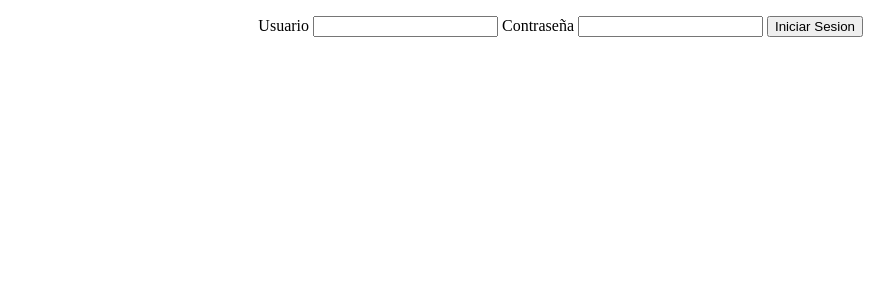
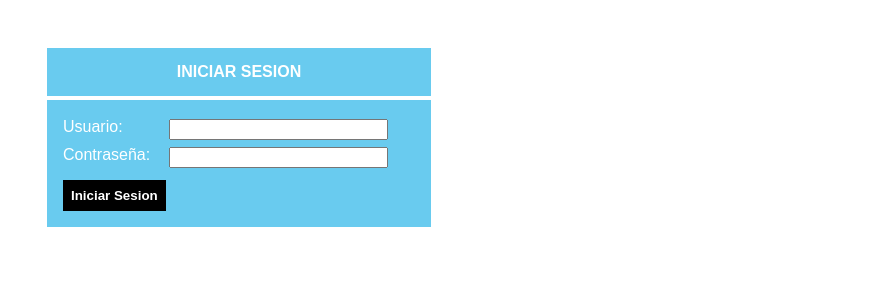
Before and after one commit to amirghin/videoclub, a PHP site: page /login.php in a window 1280 px wide. Shown: the top 300 px of the page, without its empty margins (401-1280 px from the left). Run offline with PHP 8.4, Linux system fonts and the light colour scheme; data that the repository does not hold is empty.

Commit message:
actualizaciones

```diff
--- a/css/estilos.css
+++ b/css/estilos.css
@@ -30,6 +30,7 @@ footer, header, hgroup, menu, nav, section {
 }
 body {
 	line-height: 1;
+	font-family: Arial;
 }
 ol, ul {
 	list-style: none;
@@ -47,8 +48,101 @@ table {
 	border-spacing: 0;
 }
 
+a{
+    text-decoration: none;
+    color: #fff;
+    display: block;
+}
+
+.error{
+	color: #ff0033;
+	padding: 0.3em 0;
+}
+
+/*-------Login--------*/
+
+
+.login_section{
+	width: 30%;
+	margin: 0 auto;
+	background: #69cbef;
+	color: #fff;
+	margin-top: 3em;
+}
+
+.login_section h1{
+	padding: 1em;
+	text-align: center;
+	color: #fff;
+	font-weight: bold;
+	border-bottom: 4px solid #fff;
+	text-transform: uppercase;
+}
 
 .login{
-    float: right;
+    /*float: right;*/
     padding: 1em;
 }
+
+.login .filas{
+	display: block;
+	clear: both;
+	width: 100%;
+	overflow: hidden;
+	padding: 0.2em 0;
+}
+
+.login .filas label{
+	width : 30%;
+	float: left;
+}
+
+.login .filas input{
+	float: left;
+	width: 60%;
+}
+
+.button{
+	background: #000;
+	color: #fff;
+	border: none;
+	padding: 0.6em;
+	font-weight: bold;
+}
+
+/*-------Accordeon --------*/
+
+.accordeon{
+    overflow: hidden;
+    width: 20%;
+}
+
+.accordeon li{
+    display: block;
+    background: #7B1FA2;
+
+}
+
+.accordeon li a{
+    padding: 10px;
+    display: block;
+     border-bottom: 2px solid #fff;
+}
+
+.accordeon li a span{
+    float: right;
+}
+
+.accordeon .showMenu li{
+    display: block;
+    background:#9C27B0;
+
+}
+
+.accordeon .showMenu li a{
+    border: none
+}
+
+.accordeon li .hiddenMenu{
+    display: none;
+}
--- a/login.php
+++ b/login.php
@@ -8,18 +8,18 @@ if (isset($_POST['usuario'], $_POST['password'])){
 	$usuario = new usuarios_administradores;
 	$existencia = $usuario->existencia_usuario($_POST['usuario'], $conexion);
 	$contrasenas_iguales = $usuario->validar_contrasena($_POST['usuario'], $_POST['password'], $conexion);
-
+	$message = "";
 	if($existencia AND $contrasenas_iguales){
 		echo "usuario y contrasena correctos";
+		header ("Location: pagina_inicio.php");
 
 	} elseif($existencia) {
 		echo "contrasena incorrecta";
 
 	} else {
-		echo "el usuario no existe";
+		$message = "El usuario no existe";
+		//echo "el usuario no existe";
 	}
-
-
 }
 
 ?>
@@ -33,16 +33,25 @@ if (isset($_POST['usuario'], $_POST['password'])){
 </head>
 
 <body>
-	<form method="POST">
-		<fieldset class="login">
-		    <label for="usuario">Usuario</label>
-		    <input type="text" name="usuario" id="usuario">
-		    <label for="password">Contrase&ntilde;a</label>
-		    <input type="password" name="password" id="password">
-		    <input type="submit" value="Iniciar Sesion">
-		</fieldset>
 
-	</form>
+	<section class="login_section">
+		<h1>Iniciar Sesion</h1>
+		<form method="POST">
+			<fieldset class="login">
+				<div class="filas">
+				    <label for="usuario">Usuario:</label>
+				    <input type="text" name="usuario" id="usuario">
+			    </div>
+			    <div class="filas">
+			    	<label for="password">Contrase&ntilde;a:</label>
+			    	<input type="password" name="password" id="password">
+				</div>
+				<p class="error"><?php echo $message?></p>
+
+			    <input type="submit" value="Iniciar Sesion" class="button">
+			</fieldset>
+		</form>
+	</section>
 </body>
 
 </html>
```
Also changed, not shown: js/dropdown-menu.js (added, +92 -0 lines), pagina_inicio.php (added, +26 -0 lines).
